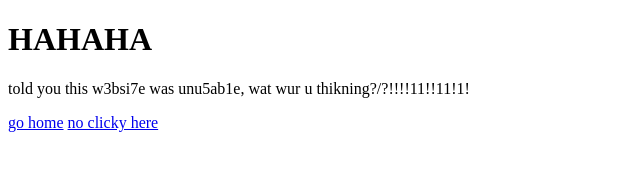
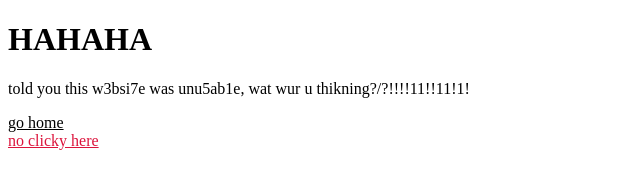
Before and after one commit to SamirP93/SamirP93.github.io, a plain HTML site: page portfolio.html in a window 1280 px wide. Shown: the whole page, without its empty margins (0-640 px from the left). Drawn offline with Linux system fonts and the light colour scheme.

Commit message:
add index.html and css files

```diff
--- a/portfolio.html
+++ b/portfolio.html
@@ -2,6 +2,14 @@
 <html>
     <head>
         <title>Portfolio - unu5ab1ew3bsi7e</title>
+        <style>
+            #link {
+                color: black;
+            }
+            #getTrickedLol {
+                color: crimson;
+            }
+        </style>
         <script>
             function iWarnedYou() {
                 alert("You've been warned...");
@@ -11,7 +19,8 @@
     <body>
         <h1>HAHAHA</h1>
         <p>told you this w3bsi7e was unu5ab1e, wat wur u thikning?/?!!!!11!!11!1!</p>
-        <a href="index.html">go home</a>
-        <a onclick="iWarnedYou();" href="https://www.youtube.com/watch?v=xvFZjo5PgG0">no clicky here</a>
+        <a id="link" href="index.html">go home</a>
+        <br>
+        <a id="getTrickedLol" onclick="iWarnedYou();" href="https://www.youtube.com/watch?v=xvFZjo5PgG0">no clicky here</a>
     </body>
 </html>
```
